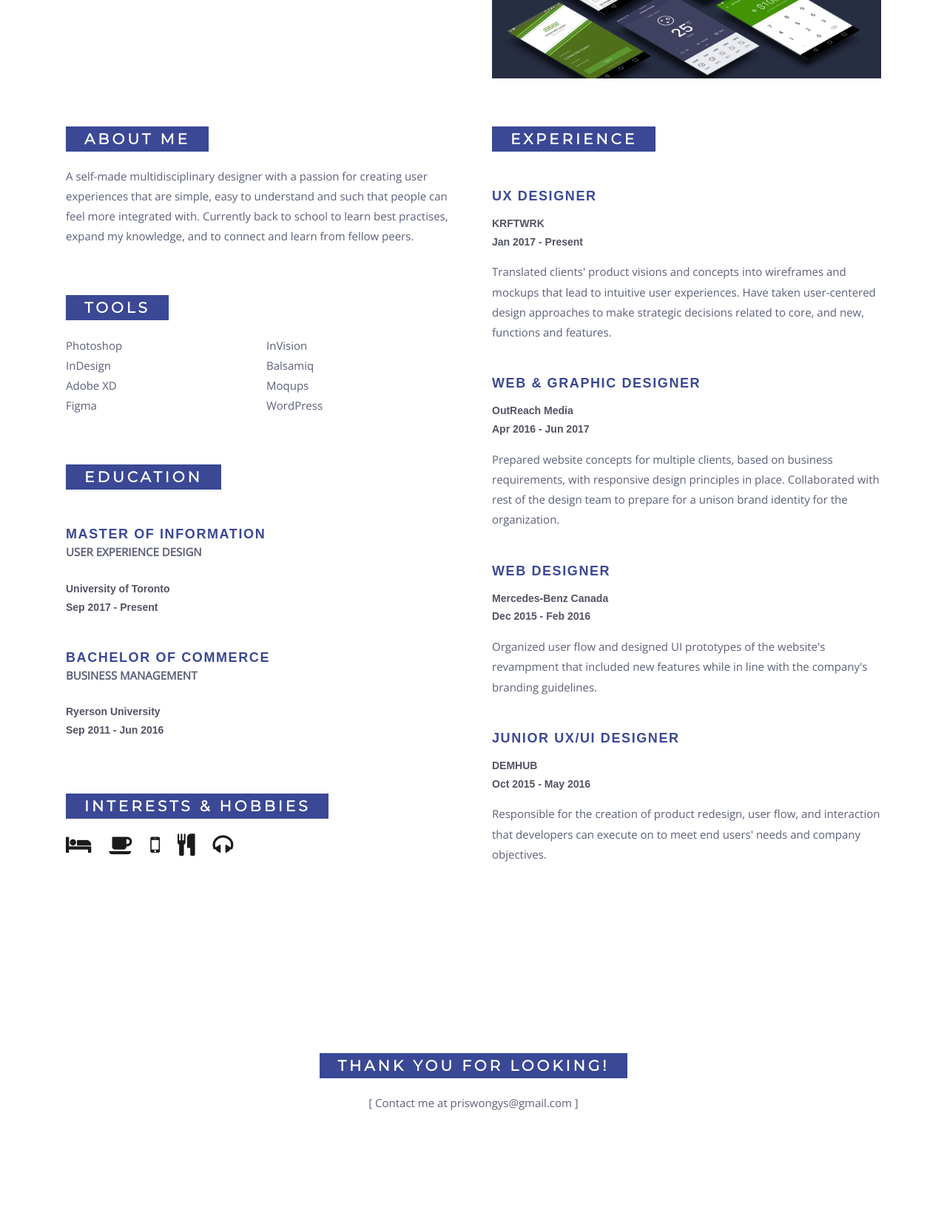
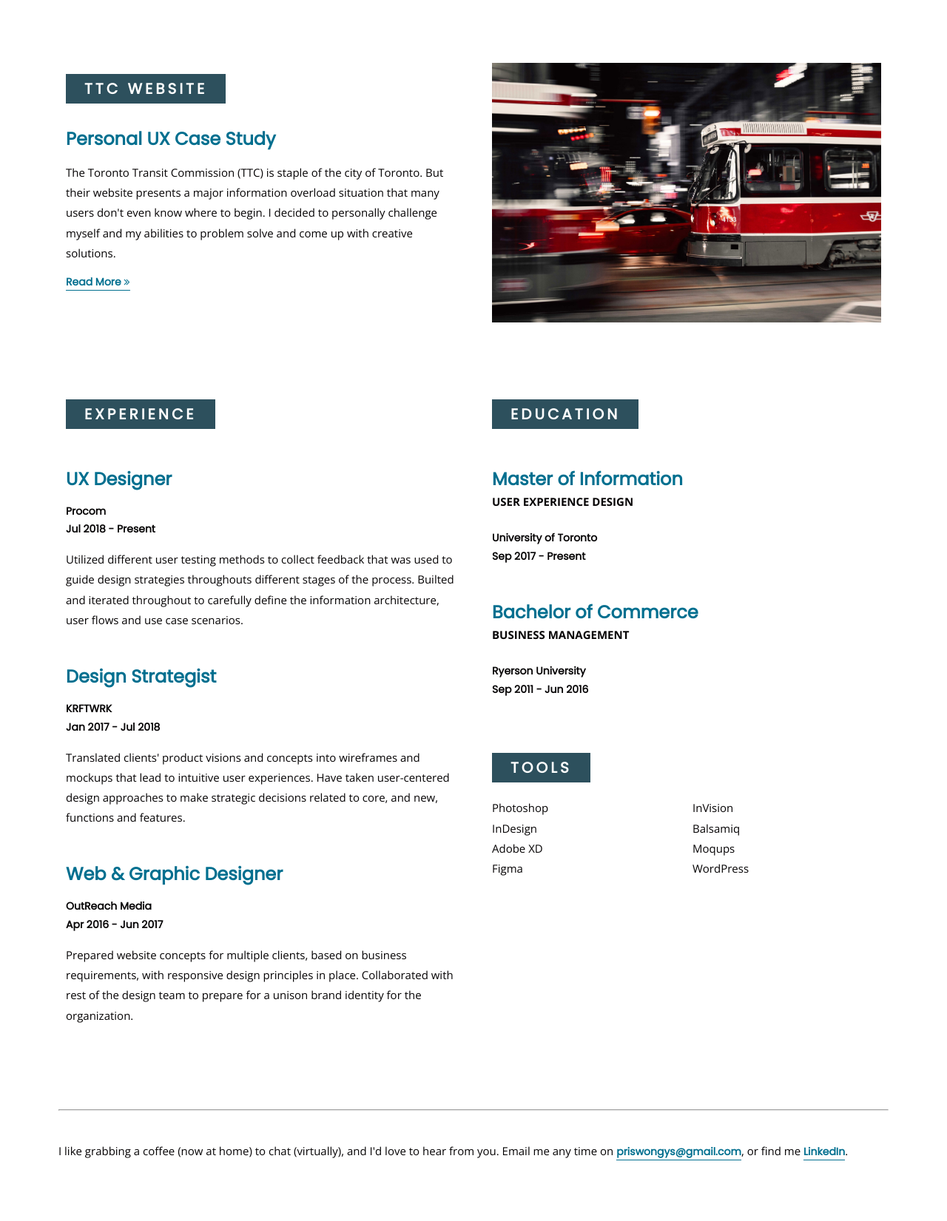
Before and after one commit to priswongys/priswongys.github.io, a PHP site: page / in a window 1280 px wide. Shown: the part 1502-3153 px from the top of the page at 74% size. Before the commit the page ends 3003 px from the top, so only its background shows below. Run offline with PHP 8.4, Linux system fonts and the light colour scheme.

Commit message:
Portfolio update

```diff
--- a/index.html
+++ b/index.html
@@ -3,7 +3,8 @@
 <head>
 	<meta charset="UTF-8">
 	<link rel="stylesheet" href="styles/styles.css">
-	<link href="https://fonts.googleapis.com/css?family=Montserrat|Open+Sans" rel="stylesheet">
+	<link rel="preconnect" href="https://fonts.gstatic.com">
+	<link href="https://fonts.googleapis.com/css2?family=Open+Sans:wght@400;700&family=Poppins&display=swap" rel="stylesheet">
 	<link rel="stylesheet" href="https://maxcdn.bootstrapcdn.com/font-awesome/4.7.0/css/font-awesome.min.css">
 	<script src="https://ajax.googleapis.com/ajax/libs/jquery/1.12.0/jquery.min.js"></script>
 
@@ -46,16 +47,41 @@
 
 		<section class="slider">
 			<div class="maintitle">
-				<h4>Hello!</h4>
-				<h1>I'm Priscilla Wong</h1>
-				<p>Digital Designer, Ramen Enthusiast in Toronto</p>
-				<a href="#about"><i class="fa fa-angle-double-down" aria-hidden="true"></i></a>
+				<h1>I'm Priscilla, a digital designer based in Toronto.</h1>
+				<p>I like to design things that make people's lives easier.</p>
 			</div>
 		</section>
 	</header>
 
 	<main id="portfolioo" class="portfolio">
 		<div class="wrapper">
+
+			<div class="column">
+				<h3>Campfire Diaries</h3>
+				<h4>Web Design & Creation</h4>
+				<p>
+					A small candle business with dreams to go big by launching their own e-commerce website. Involved with the design direction of the site and the creation of it. Made with Wix to utilize its e-commerce functionalities to make a fully fledge online business.
+				</p>
+				<a href="https://www.campfirediaries.ca" target="_blank"> View Site  <i class="fa fa-angle-double-right" aria-hidden="true"></i></a>
+			</div>
+
+			<div class="column">
+				<img src="https://uploads-ssl.webflow.com/5e135dbe5aa39818a80dc50d/5fee3bcf62e74a3a0fb5422b_Screenshot_2020-12-31%20Home%20Campfire%20Diaries-p-500.jpeg" alt='pic'>
+			</div>
+
+			<div class="column">
+				<h3>iOS Wireframe Kit</h3>
+				<h4>UI Design</h4>
+				<p>
+					A set of high fidelity wireframe screens created for people to use to customize and visualize their ideas. A focus on looking at your financial transactions, and summary as a whole to determine your financial health. Downloaded 1100+ times.
+				</p>
+				<a href="https://ui8.net/prizzy/products/finance-wireframes" target="_blank"> View Site  <i class="fa fa-angle-double-right" aria-hidden="true"></i></a>
+			</div>
+
+			<div class="column">
+				<img src="https://uploads-ssl.webflow.com/5e135dbe5aa39818a80dc50d/5f73d3cde73aac98aa3032f3_feature-2_2x-p-500.jpeg" alt='pic'>
+			</div>
+
 
 			<div class="column">
 				<h3>TTC Website</h3>
@@ -71,48 +97,58 @@
 			</div>
 		</div>
 
-
-		<div class="wrapper flex-container">
-
-			<div class="column">
-				<h3>Android UI Apps</h3>
-				<h4>Design Concepts</h4>
-				<p>
-				On a personal endeavour, I took the initiative to redesign a couple of Android apps to get myself more comfortable designing for apps.
-				</p>
-				<a href="ui.html"> Read More  <i class="fa fa-angle-double-right" aria-hidden="true"></i></a>
-			</div>
-
-			<div class="column">
-				<img src="styles/mockup.jpg" alt='pic' height="200">
-			</div>
-	</div>
 	</main>
 
 
 
 	<article id="about" class="wrapper flex-container">
 					<div class="column">
+						<h3>Experience</h3>
+
 						<div class="job">
-							<h3>About Me</h3>
-							<p>A self-made multidisciplinary designer with a passion for creating user experiences that are simple, easy to understand and such that people can feel more integrated with. Currently back to school to learn best practises, expand my knowledge, and to connect and learn from fellow peers.
+							<h4>UX Designer</h4>
+							<h5>
+								<ul>
+									<li>Procom</li>
+									<li>Jul 2018 - Present</li>
+								</ul>
+							</h5>
+
+							<p>Utilized different user testing methods to collect feedback that was used to guide design strategies throughouts different stages of the process. Builted and iterated throughout to carefully define the information architecture, user flows and use case scenarios.
 							</p>
 						</div>
 
-						<div class="skills">
-							<h3>Tools</h3>
+						<div class="job">
+							<h4>Design Strategist</h4>
+							<h5>
 								<ul>
-									<li>Photoshop</li>
-									<li>InDesign</li>
-									<li>Adobe XD</li>
-									<li>Figma</li>
-									<li>InVision</li>
-									<li>Balsamiq</li>
-									<li>Moqups</li>
-									<li>WordPress</li>
+									<li>KRFTWRK</li>
+									<li>Jan 2017 - Jul 2018</li>
 								</ul>
+							</h5>
+
+							<p>Translated clients' product visions and concepts into wireframes and mockups that lead to intuitive user experiences. Have taken user-centered design approaches to make strategic decisions related to core, and new, functions and features.
+							</p>
 						</div>
 
+						<div class="job">
+							<h4>Web & Graphic Designer</h4>
+							<h5>
+								<ul>
+									<li>OutReach Media</li>
+									<li>Apr 2016 - Jun 2017</li>
+								</ul>
+							</h5>
+
+							<p>Prepared website concepts for multiple clients, based on business requirements, with responsive design principles in place. Collaborated with rest of the design team to prepare for a unison brand identity for the organization.
+							</p>
+						</div>
+					</div>
+
+
+
+
+					<div class="column">
 						<div class="education">
 							<h3>Education</h3>
 
@@ -151,72 +187,34 @@
 							</div>
 						</div>
 
-						<div class="interests">
-							<h3>Interests & Hobbies</h3>
-							<p>
-							<i class="fa fa-bed" aria-hidden="true"></i>
-							<i class="fa fa-coffee" aria-hidden="true"></i>
-							<i class="fa fa-mobile" aria-hidden="true"></i>
-							<i class="fa fa-cutlery" aria-hidden="true"></i>
-							<i class="fa fa-headphones" aria-hidden="true"></i>
-							</p>
-						</div>
-					</div>
+
+							<div class="skills">
+								<h3>Tools</h3>
+									<ul>
+										<li>Photoshop</li>
+										<li>InDesign</li>
+										<li>Adobe XD</li>
+										<li>Figma</li>
+										<li>InVision</li>
+										<li>Balsamiq</li>
+										<li>Moqups</li>
+										<li>WordPress</li>
+									</ul>
+							</div>
 
 
-					<div class="column">
-						<h3>Experience</h3>
-							<div class="job">
-								<h4>UX Designer</h4>
-								<h5>
-									<ul>
-										<li>KRFTWRK</li>
-										<li>Jan 2017 - Present</li>
-									</ul>
-								</h5>
 
-								<p>Translated clients' product visions and concepts into wireframes and mockups that lead to intuitive user experiences. Have taken user-centered design approaches to make strategic decisions related to core, and new, functions and features.
+							<!-- <div class="interests">
+								<h3>Interests & Hobbies</h3>
+								<p>
+								<i class="fa fa-bed" aria-hidden="true"></i>
+								<i class="fa fa-coffee" aria-hidden="true"></i>
+								<i class="fa fa-mobile" aria-hidden="true"></i>
+								<i class="fa fa-cutlery" aria-hidden="true"></i>
+								<i class="fa fa-headphones" aria-hidden="true"></i>
 								</p>
-							</div>
-
-							<div class="job">
-								<h4>Web & Graphic Designer</h4>
-								<h5>
-									<ul>
-										<li>OutReach Media</li>
-										<li>Apr 2016 - Jun 2017</li>
-									</ul>
-								</h5>
-
-								<p>Prepared website concepts for multiple clients, based on business requirements, with responsive design principles in place. Collaborated with rest of the design team to prepare for a unison brand identity for the organization.
-								</p>
-							</div>
-
-							<div class="job">
-								<h4>Web Designer</h4>
-								<h5>
-									<ul>
-										<li>Mercedes-Benz Canada</li>
-										<li>Dec 2015 - Feb 2016</li>
-									</ul>
-								</h5>
-
-								<p>Organized user flow and designed UI prototypes of the website's revampment that included new features while in line with the company's branding guidelines.
-								</p>
-							</div>
-
-							<div class="job">
-								<h4>Junior UX/UI Designer</h4>
-								<h5>
-									<ul>
-										<li>DEMHUB</li>
-										<li>Oct 2015 - May 2016</li>
-									</ul>
-								</h5>
-
-								<p>Responsible for the creation of product redesign, user flow, and interaction that developers can execute on to meet end users' needs and company objectives.
-								</p>
-							</div>
+							</div> -->
+						</div>
 						</div>
 
 					</div>
@@ -228,8 +226,11 @@
 
 	<footer id="contact">
 		<div>
-			<h3>Thank you for looking!</h3>
-			<p>[ Contact me at priswongys@gmail.com ]</p>
+			<hr>
+			<br>
+			<p>
+				I like grabbing a coffee (now at home) to chat (virtually), and I'd love to hear from you. Email me any time on <a href="mailto:priswongys@gmail.com">priswongys@gmail.com</a>, or find me <a href="https://www.linkedin.com/in/priswong/" target="_blank">LinkedIn</a>.
+			</p>
 		</div>
 	</footer>
 
--- a/styles/styles.css
+++ b/styles/styles.css
@@ -78,7 +78,7 @@ nav ul a, .socialicons i, .headwrapper a {
 }
 
 h1, h2, h3, h4 {
-	font-family: 'Montserrat', sans-serif;
+	font-family: 'Poppins', sans-serif;
 }
 
 
@@ -144,22 +131,17 @@ h3 {
 	padding: 5px 25px;
 	letter-spacing: 0.25rem;
 	text-transform: uppercase;
-	background:#3a4896;
+	background:#2D505D;
 }
 
 
 h4 {
-	font-family: 'Montserrat:500', sans-serif;
-	color: #3a4896;
-	font-size: 1.125rem;
+	font-family: 'Poppins', sans-serif;
+	color: #006F8F;
+	font-size: 1.5rem;
 	margin: 45px 0 0 auto;
-	text-transform: uppercase;
-	letter-spacing:0.1rem;
 }
 
-.slider p {
-	color: #3a4896;
-}
 
 .column .job h5 {
 	font-family: 'Open Sans', sans-serif;
@@ -170,10 +152,10 @@ h4 {
 
 
 h5, h5 li {
-	font-family: 'Montserrat:500', sans-serif;
+	font-family: 'Poppins', sans-serif;
 	font-size: 0.875rem;
 	line-height: 1.55rem;
-	color: #525464;
+	color: #060405;
 }
 
 
@@ -181,18 +163,18 @@ p, li {
 	font-family: 'Open Sans', monospace;
 	font-size: 15px;
 	line-height: 1.7rem;
-	color: #5c6079;
+	color: #060405;
 
 }
 
-main a, .interests a, .sideprojects a {
+main a, .interests a, .sideprojects a, footer a {
 	text-decoration: none;
-	font-family: 'Open Sans', sans-serif;
+	font-family: 'Poppins', sans-serif;
 	font-size: 14px;
-	text-transform: uppercase;
-	color: #F24F43;
-	letter-spacing: 4px;
+	color: #006F8F;
 	font-weight: 800;
+	padding-bottom: 1px;
+	border-bottom: 1px solid #006F8F;
 }
 
 
@@ -338,12 +320,19 @@ iframe {
 
 /*FOOTER*/
 
+footer {
+	display: flex;
+	text-align: left;
+	padding: 50px 0;
+}
+
 footer div {
+	width:90%;
+	margin: 0 auto;
+	padding: 0 25px;
+	max-width:1280px;
 	padding: 15px;
-	text-align: center;
-	margin: 150px auto 50px auto;
-/*	text-align: center;
-	border-top: 1px solid #eee;*/
+	text-align: left;
 }
 
 
```
Also changed, not shown: other parts of styles/styles.css (+17 -28 lines), 1 other file.
